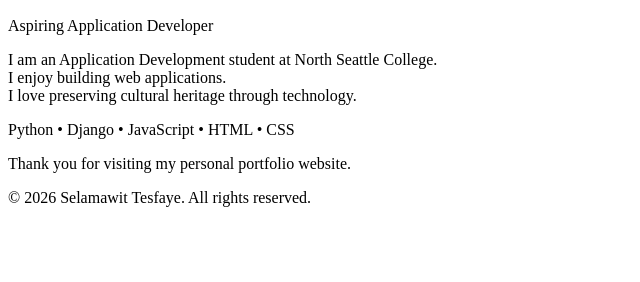
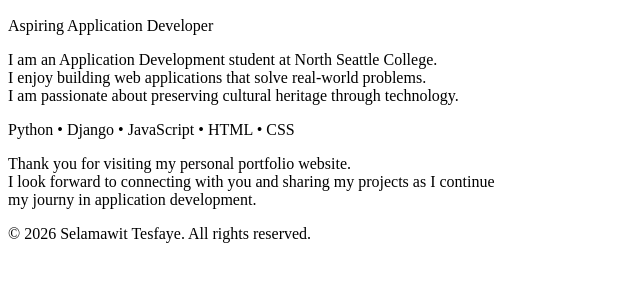
Before and after one commit to selamawitportdev/selamawitportdev.github.io, a plain HTML site: page index.html in a window 1280 px wide. Shown: the part 110-392 px from the top of the page, without its empty margins (0-640 px from the left). Drawn offline with Linux system fonts and the light colour scheme.

Commit message:
Update index.html

```diff
--- a/index.html
+++ b/index.html
@@ -16,14 +16,16 @@
 
 <p>
 I am an Application Development student at North Seattle College.<br>
-I enjoy building web applications.<br>
-I love preserving cultural heritage through technology.
+I enjoy building web applications that solve real-world problems.<br>
+I am passionate about preserving cultural heritage through technology.
 </p>
 
 <p>Python • Django • JavaScript • HTML • CSS</p>
 
 <p>
-Thank you for visiting my personal portfolio website.
+Thank you for visiting my personal portfolio website.<br>
+I look forward to connecting with you and sharing my projects as I continue <br>
+my journy in application development.
 </p>
 
 <p>© 2026 Selamawit Tesfaye. All rights reserved.</p>
```
